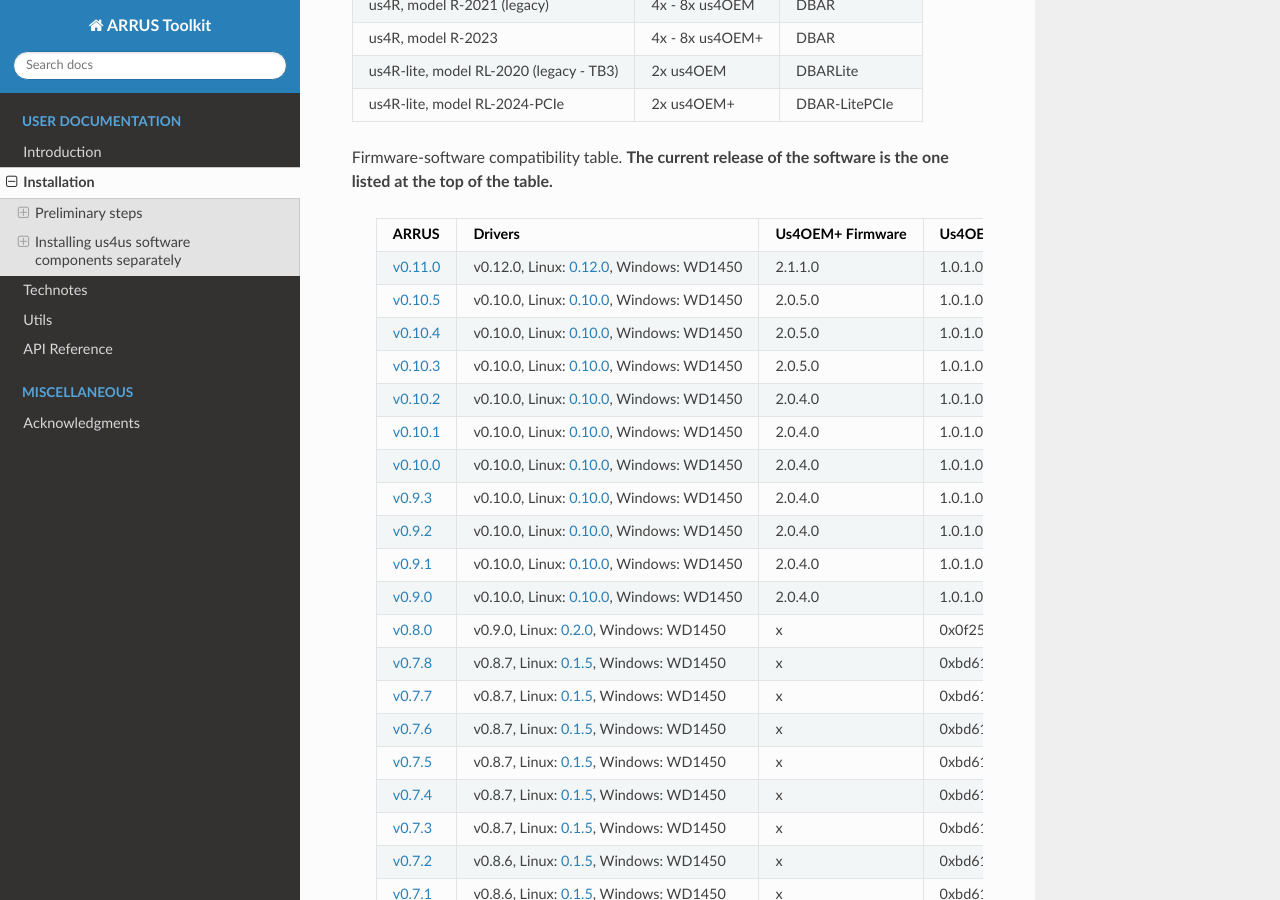
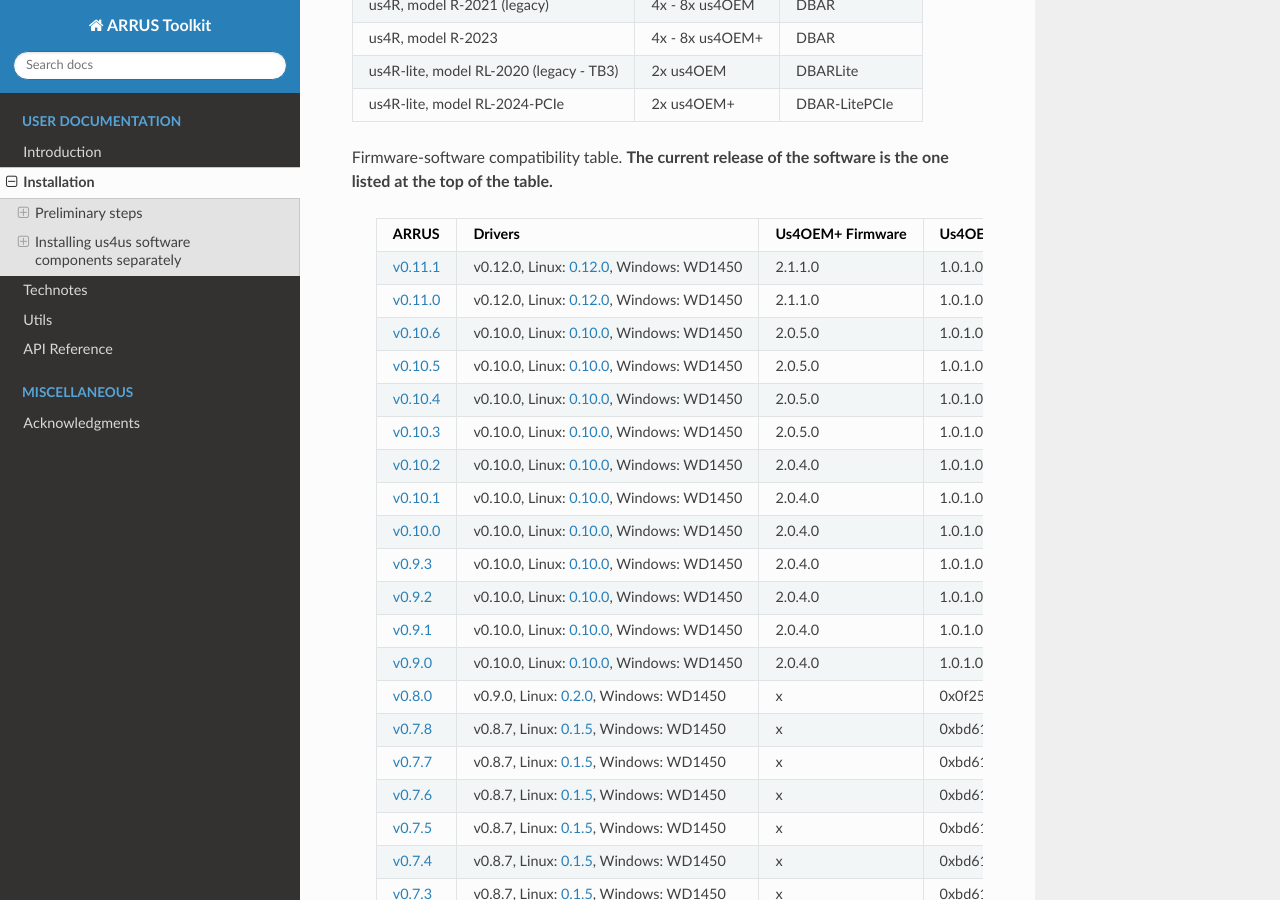
Before and after one commit to us4useu/arrus-toolkit, a Sphinx documentation site: the page built from docs/content/installation/index.rst, in a window 1280 px wide and 900 px high, scrolled down 4550 px. Built offline with Sphinx 7.4.7 and the Read the Docs theme 3.1.0, drawn with Linux system fonts in a browser that asks for light colours.

```diff
--- a/docs/content/installation/index.rst
+++ b/docs/content/installation/index.rst
@@ -161,7 +161,9 @@ Firmware-software compatibility table. **The current release of the software is
  ================================================================================= ========================================================================================================================================================== ================== =================== ==================== ======================= =============== ===============
   ARRUS                                                                             Drivers                                                                                                                                                   Us4OEM+ Firmware   Us4OEM Firmware     DBAR-Lite Firmware   DBAR-Lite-PCIe Firmware   DBAR Firmware    CUDA
  ================================================================================= ========================================================================================================================================================== ================== =================== ==================== ======================= =============== ===============
+  `v0.11.1 <https://github.com/us4useu/arrus/releases/tag/v0.11.1>`__                 v0.12.0, Linux: `0.12.0 <https://github.com/us4useu/us4r-drivers/releases/download/v0.12.0/us4r-lkm-v0.12.0.run>`__, Windows: WD1450                      2.1.1.0            1.0.1.0, TX: a      0x243a5479         1.0.x-1.2.0               0x705c9732      10.1-12.2
   `v0.11.0 <https://github.com/us4useu/arrus/releases/tag/v0.11.0>`__                 v0.12.0, Linux: `0.12.0 <https://github.com/us4useu/us4r-drivers/releases/download/v0.12.0/us4r-lkm-v0.12.0.run>`__, Windows: WD1450                      2.1.1.0            1.0.1.0, TX: a      0x243a5479         1.0.x-1.2.0               0x705c9732      10.1-12.2
+  `v0.10.6 <https://github.com/us4useu/arrus/releases/tag/v0.10.6>`__                 v0.10.0, Linux: `0.10.0 <https://github.com/us4useu/us4r-drivers/releases/download/v0.10.0/us4r-lkm-v0.10.0.run>`__, Windows: WD1450                      2.0.5.0            1.0.1.0, TX: a      0x243a5479         1.0.x-1.2.0               0x705c9732      10.1-12.2
   `v0.10.5 <https://github.com/us4useu/arrus/releases/tag/v0.10.5>`__                 v0.10.0, Linux: `0.10.0 <https://github.com/us4useu/us4r-drivers/releases/download/v0.10.0/us4r-lkm-v0.10.0.run>`__, Windows: WD1450                      2.0.5.0            1.0.1.0, TX: a      0x243a5479         1.0.x-1.2.0               0x705c9732      10.1-12.2
   `v0.10.4 <https://github.com/us4useu/arrus/releases/tag/v0.10.4>`__                 v0.10.0, Linux: `0.10.0 <https://github.com/us4useu/us4r-drivers/releases/download/v0.10.0/us4r-lkm-v0.10.0.run>`__, Windows: WD1450                      2.0.5.0            1.0.1.0, TX: a      0x243a5479         1.0.x-1.2.0               0x705c9732      10.1-12.2
   `v0.10.3 <https://github.com/us4useu/arrus/releases/tag/v0.10.3>`__                 v0.10.0, Linux: `0.10.0 <https://github.com/us4useu/us4r-drivers/releases/download/v0.10.0/us4r-lkm-v0.10.0.run>`__, Windows: WD1450                      2.0.5.0            1.0.1.0, TX: a      0x243a5479         1.0.x-1.1.0               0x705c9732      10.1-12.2
```
